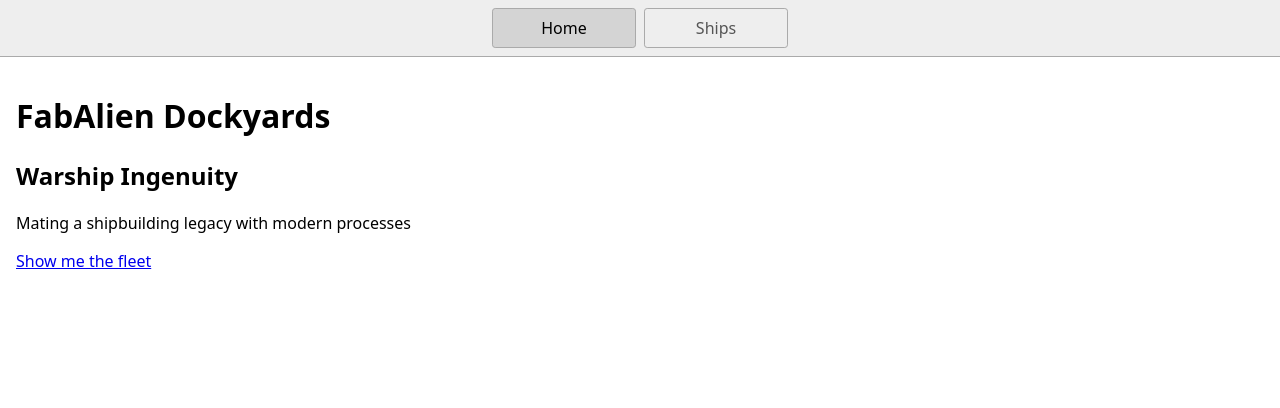
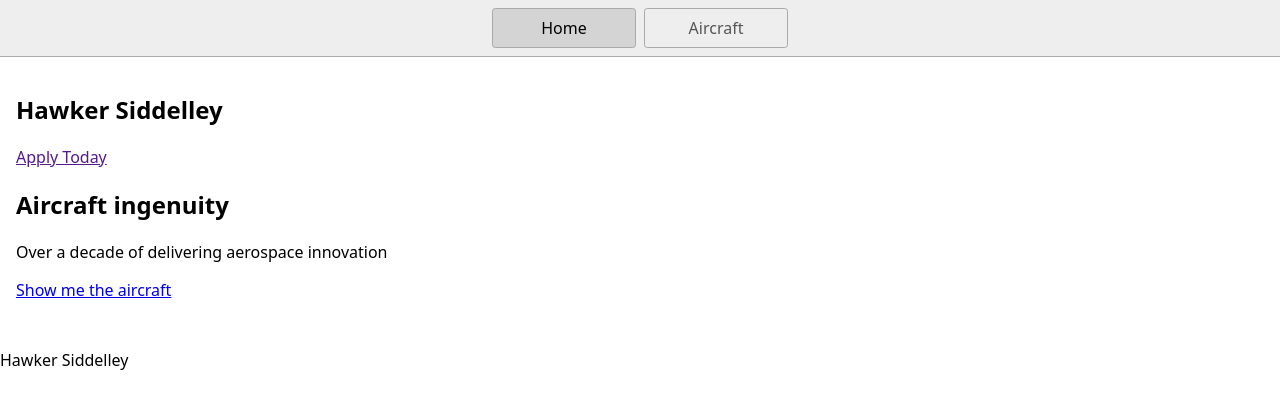
Before and after one commit to FabAlien/Fabians-Skipsverft, a website: page index.html in a window 1280 px wide. Drawn offline with Linux system fonts and the light colour scheme.

Commit message:
init of the day

```diff
--- a/index.html
+++ b/index.html
@@ -13,20 +13,27 @@
 
     <nav>
       <a href="/" aria-current="page">Home</a>
-      <a href="/page2.html">Ships</a>
+      <a href="/page2.html">Aircraft</a>
     </nav>
 
     <main>
-      <h1>FabAlien Dockyards</h1>
+      <section>
+        <h1>Hawker Siddelley</h1>
+        <a href=""><div><p>Apply Today</p></div></a>
+      </section>
 
       <section>
-        <h2>Warship Ingenuity</h2>
-        <p>Mating a shipbuilding legacy with modern processes</p>
-        <a href="page2.html"><div><p>Show me the fleet</p></div></a>
+        <h2>Aircraft ingenuity</h2>
+        <p>Over a decade of delivering aerospace innovation</p>
+        <a href="page2.html"><div><p>Show me the aircraft</p></div></a>
       </section>
 
     </main>
 
+    <footer>
+      <p>Hawker Siddelley</p>
+    </footer>
+
   </body>
 
 </html>
```
Also changed, not shown: page2.html (+40 -2 lines).
